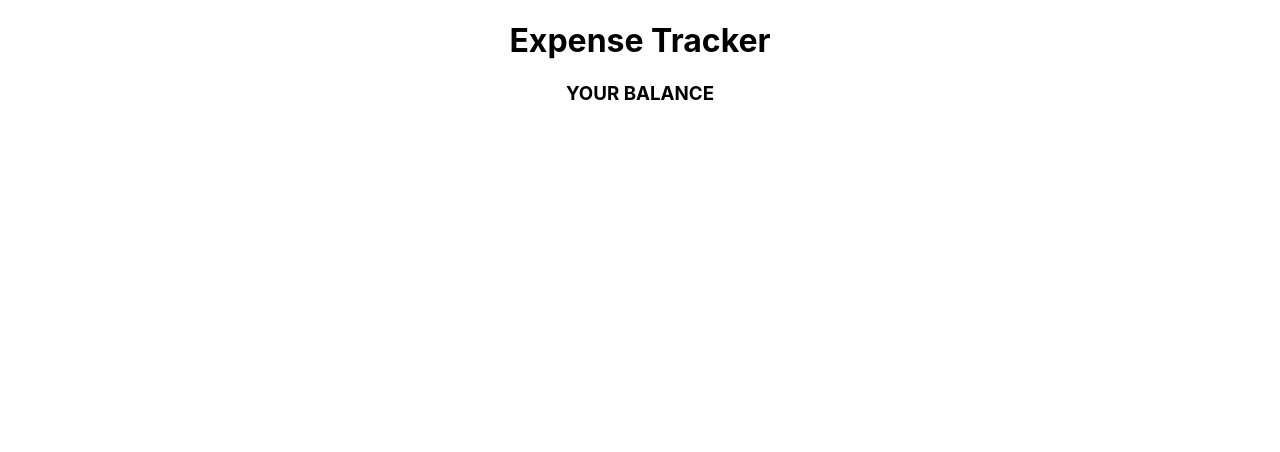
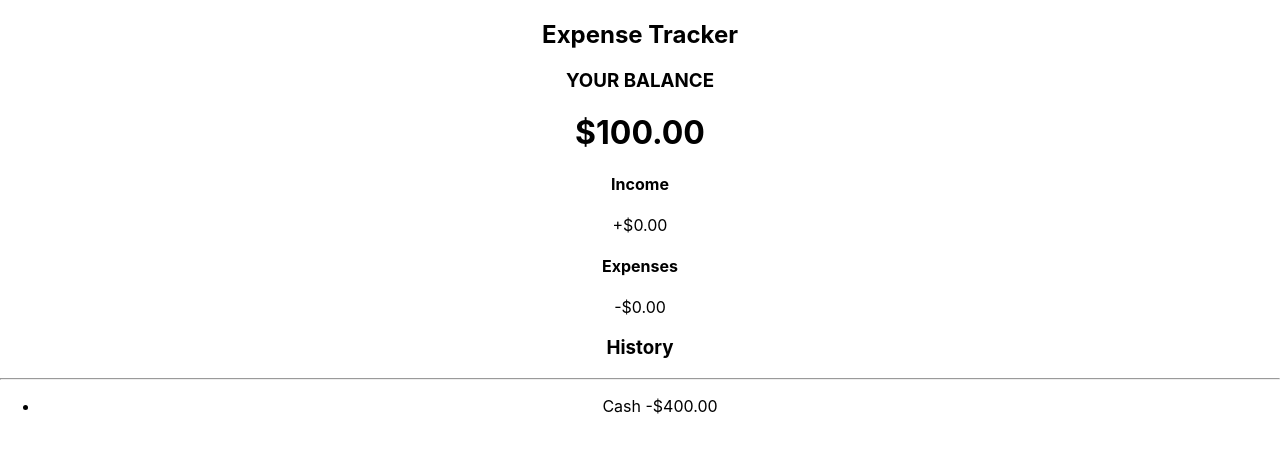
Before and after one commit to TalhaAhmedAI/expense_tracker_pwa, a React (Create React App) app: page / in a window 1280 px wide. Shown: the top 452 px of the page. Built offline with nearby package versions, Linux system fonts and the light colour scheme.

Commit message:
build basic html structure

```diff
--- a/src/App.css
+++ b/src/App.css
@@ -1,154 +1,5 @@
-/* @import url("https://fonts.googleapis.com/css?family=Lato&display=swap");
-
-:root {
-  --box-shadow: 0 1px 3px rgba(0, 0, 0, 0.12), 0 1px 2px rgba(0, 0, 0, 0.24);
-}
+@import url("https://fonts.googleapis.com/css?family=Lato&display=swap");
 
 * {
-  box-sizing: border-box;
-}
-
-body {
-  background-color: #f7f7f7;
-  display: flex;
-  flex-direction: column;
-  align-items: center;
-  justify-content: center;
-  min-height: 100vh;
-  margin: 0;
-  font-family: "Lato", sans-serif;
-}
-
-.container {
-  margin: 30px auto;
-  width: 350px;
-}
-
-h1 {
-  letter-spacing: 1px;
-  margin: 0;
-}
-
-h3 {
-  border-bottom: 1px solid #bbb;
-  padding-bottom: 10px;
-  margin: 40px 0 10px;
-}
-
-h4 {
-  margin: 0;
-  text-transform: uppercase;
-}
-
-.inc-exp-container {
-  background-color: #fff;
-  box-shadow: var(--box-shadow);
-  padding: 20px;
-  display: flex;
-  justify-content: space-between;
-  margin: 20px 0;
-}
-
-.inc-exp-container > div {
-  flex: 1;
   text-align: center;
 }
-
-.inc-exp-container > div:first-of-type {
-  border-right: 1px solid #dedede;
-}
-
-.money {
-  font-size: 20px;
-  letter-spacing: 1px;
-  margin: 5px 0;
-}
-
-.money.plus {
-  color: #2ecc71;
-}
-
-.money.minus {
-  color: #c0392b;
-}
-
-label {
-  display: inline-block;
-  margin: 10px 0;
-}
-
-input[type="text"],
-input[type="number"] {
-  border: 1px solid #dedede;
-  border-radius: 2px;
-  display: block;
-  font-size: 16px;
-  padding: 10px;
-  width: 100%;
-}
-
-.btn {
-  cursor: pointer;
-  background-color: #9c88ff;
-  box-shadow: var(--box-shadow);
-  color: #fff;
-  border: 0;
-  display: block;
-  font-size: 16px;
-  margin: 10px 0 30px;
-  padding: 10px;
-  width: 100%;
-}
-
-.btn:focus,
-.delete-btn:focus {
-  outline: 0;
-}
-
-.list {
-  list-style-type: none;
-  padding: 0;
-  margin-bottom: 40px;
-}
-
-.list li {
-  background-color: #fff;
-  box-shadow: var(--box-shadow);
-  color: #333;
-  display: flex;
-  justify-content: space-between;
-  position: relative;
-  padding: 10px;
-  margin: 10px 0;
-}
-
-.list li.plus {
-  border-right: 5px solid #2ecc71;
-}
-
-.list li.minus {
-  border-right: 5px solid #c0392b;
-}
-
-.delete-btn {
-  cursor: pointer;
-  background-color: #e74c3c;
-  border: 0;
-  color: #fff;
-  font-size: 20px;
-  line-height: 20px;
-  padding: 2px 5px;
-  position: absolute;
-  top: 50%;
-  left: 0;
-  transform: translate(-100%, -50%);
-  opacity: 0;
-  transition: opacity 0.3s ease;
-}
-
-.list li:hover .delete-btn {
-  opacity: 1;
-} */
-.App {
-  text-align: center;
-}
--- a/src/App.tsx
+++ b/src/App.tsx
@@ -1,14 +1,18 @@
 import React from "react";
 import Header from "./components/header";
 import Balance from "./components/balance";
+import IncomeExpenses from "./components/incomeExpenses";
+import TransactionList from "./components/transactionList";
 import "./App.css";
 
 function App() {
   return (
-    <div className="App">
-      <div>
-        <Header />
+    <div>
+      <Header />
+      <div className="container">
         <Balance />
+        <IncomeExpenses />
+        <TransactionList />
       </div>
     </div>
   );
--- a/src/components/balance.tsx
+++ b/src/components/balance.tsx
@@ -1,7 +1,12 @@
 import React from "react";
 
 const Balance: React.SFC = () => {
-  return <h3>YOUR BALANCE</h3>;
+  return (
+    <div>
+      <h3>YOUR BALANCE</h3>
+      <h1 id="balance">$100.00</h1>
+    </div>
+  );
 };
 
 export default Balance;
--- a/src/components/header.tsx
+++ b/src/components/header.tsx
@@ -1,7 +1,7 @@
 import React from "react";
 
 const Header: React.SFC = () => {
-  return <h1>Expense Tracker</h1>;
+  return <h2>Expense Tracker</h2>;
 };
 
 export default Header;
--- /dev/null
+++ b/src/components/incomeExpenses.tsx
@@ -0,0 +1,22 @@
+import React from "react";
+
+const IncomeExpenses: React.SFC = () => {
+  return (
+    <div className="inc-exp-container">
+      <div>
+        <h4>Income</h4>
+        <p id="money-plus" className="money plus">
+          +$0.00
+        </p>
+      </div>
+      <div>
+        <h4>Expenses</h4>
+        <p id="money-minus" className="money minus">
+          -$0.00
+        </p>
+      </div>
+    </div>
+  );
+};
+
+export default IncomeExpenses;
--- /dev/null
+++ b/src/components/transactionList.tsx
@@ -0,0 +1,15 @@
+import React from "react";
+
+const TransactionList: React.SFC = () => {
+  return (
+    <div>
+      <h3>History</h3>
+      <hr />
+      <ul>
+        <li>Cash -$400.00</li>
+      </ul>
+    </div>
+  );
+};
+
+export default TransactionList;
```
